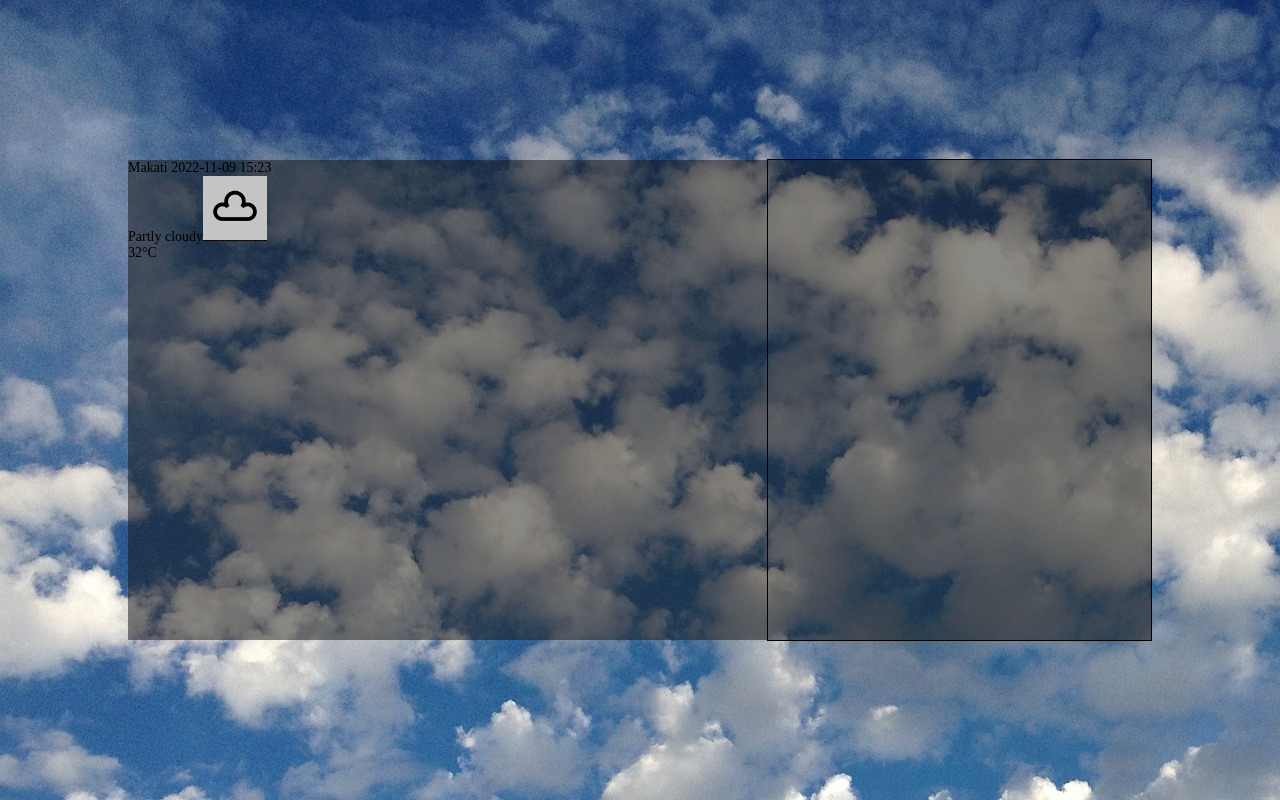
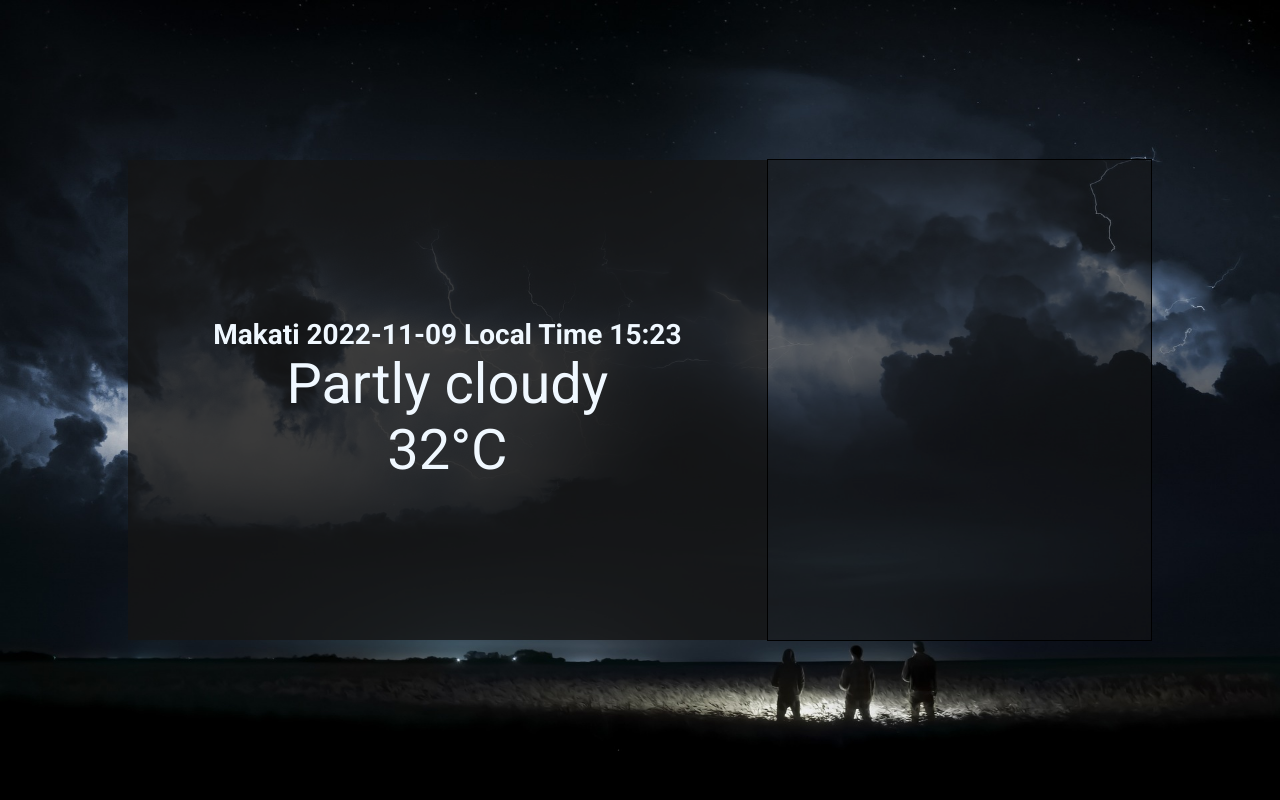
Before and after one commit to luvie23/weatherApp, a website built with webpack: page dist/index.html in a window 1280 px wide. Built offline with nearby package versions, Linux system fonts and the light colour scheme.

Commit message:
adjusting css values

```diff
--- a/src/index.js
+++ b/src/index.js
@@ -1,15 +1,17 @@
 import './style.css';
+
+
+
 
 let cityDOM = document.getElementById('city');
 let dateDOM = document.getElementById('date');
 let cloudsDOM = document.getElementById('clouds');
 let temperatureDOM = document.getElementById('temperature');
 
-let cloudImg = document.getElementById('cloudImg');
 
 let leftBoard = document.getElementById('leftBoard');
 
-async function getGif(){
+function getGif(){
     // const response = await fetch('http://api.weatherstack.com/current?access_key=80a89d202f4cbfc3daa8e17233f2e1d2&query=makati', {mode: 'cors'});
     // const gifData = await response.json();
     // console.log(gifData);
@@ -20,20 +22,19 @@ async function getGif(){
     // temperatureDOM.textContent = `${gifData.current.temperature}°C`
 
     cityDOM.textContent = 'Makati';
-    dateDOM.textContent = '2022-11-09 15:23';
-    cloudImg.src = '../src/imgs/clouds.png';
+    dateDOM.textContent = '2022-11-09 Local Time 15:23';
+
     cloudsDOM.textContent = 'Partly cloudy';
     temperatureDOM.textContent = `32°C`
 
-    setBackground(116);
+    setBackground(200);
 
     }
 
-getGif();
 
-
-
+//change background based on the weather code, grouped by similarities
 function setBackground(code){
+    document.body.style.backgroundSize = '100% 100%'
     if (code == 113){
         document.body.style.backgroundImage = "url('../src/imgs/sunny.jpg')";
     }else if (code == 116 || code == 119){
@@ -56,30 +57,4 @@ function setBackground(code){
 }
 
 
-
-
-// 179	Patchy snow possible
-// 182	Patchy sleet possible
-// 185	Patchy freezing drizzle possible
-// 227	Blowing snow
-// 260	Freezing fog
-// 281	Freezing drizzle
-// 284	Heavy freezing drizzle
-// 311	Light freezing rain
-
-
-
-// 200	Thundery outbreaks possible
-
-// 230	Blizzard
-
-
-
-// 299	Moderate rain at times
-// 302	Moderate rain
-// 305	Heavy rain at times
-// 308	Heavy rain
-
-
-
-// 80a89d202f4cbfc3daa8e17233f2e1d2
+getGif();
--- a/src/style.css
+++ b/src/style.css
@@ -1,5 +1,8 @@
+@import url('https://fonts.googleapis.com/css2?family=Roboto:ital,wght@0,100;0,300;0,400;0,500;0,700;0,900;1,100;1,300;1,400;1,500;1,700;1,900&display=swap');
+
 html{
     font-size: 14px;
+    font-family: 'Roboto', sans-serif;
 
 }
 
@@ -22,9 +25,28 @@ body{
 }
 
 #leftBoard{
+    display: flex;
+    flex-direction: column;
+    align-items: center;
+    justify-content: center;
     height: 60vh;
     width: 50vw;
-    background-color: rgb(20,20,20, .5);
+    background-color: rgb(20,20,20, .8);
+}
+
+#location{
+    font-weight: bolder;
+    font-size: 2rem;
+    color: aliceblue;
+}
+
+#weather{
+    display: flex;
+    flex-direction: column;
+    align-items: center;
+    justify-content: center;
+    font-size: 4rem;
+    color: aliceblue;
 }
 
 #rightBoard{
```
Also changed, not shown: dist/index.html, dist/main.js.
